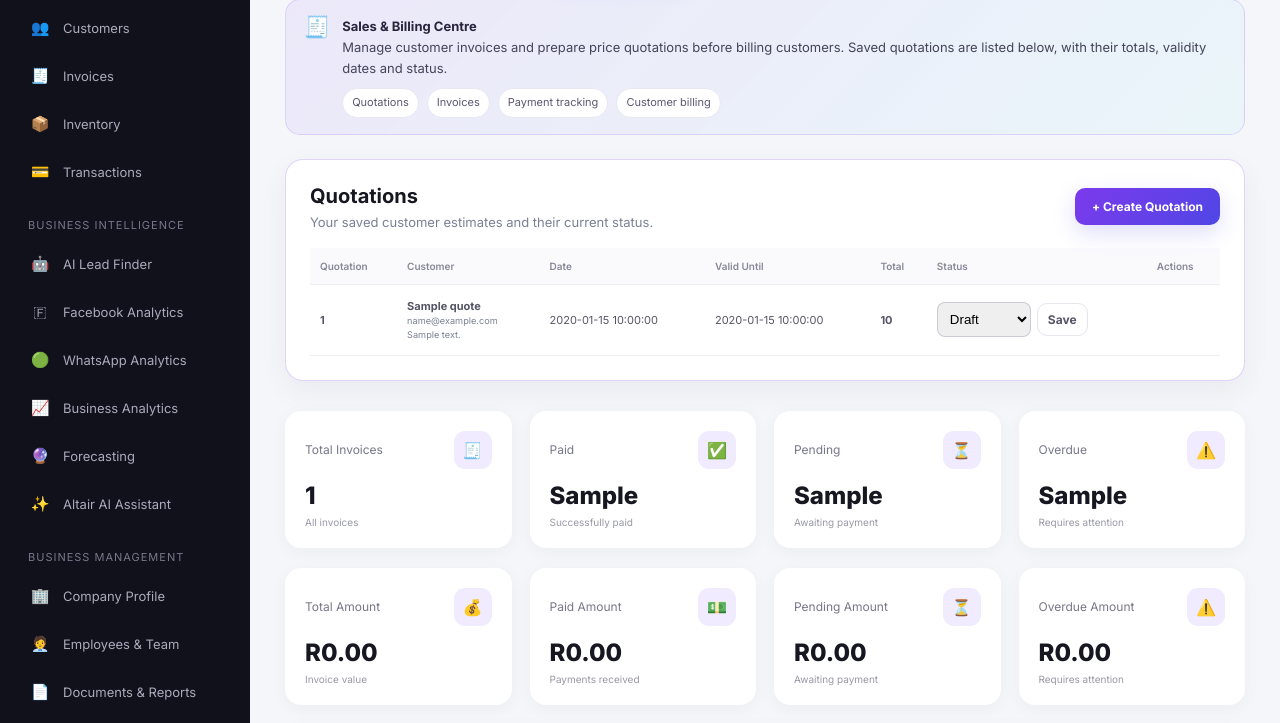
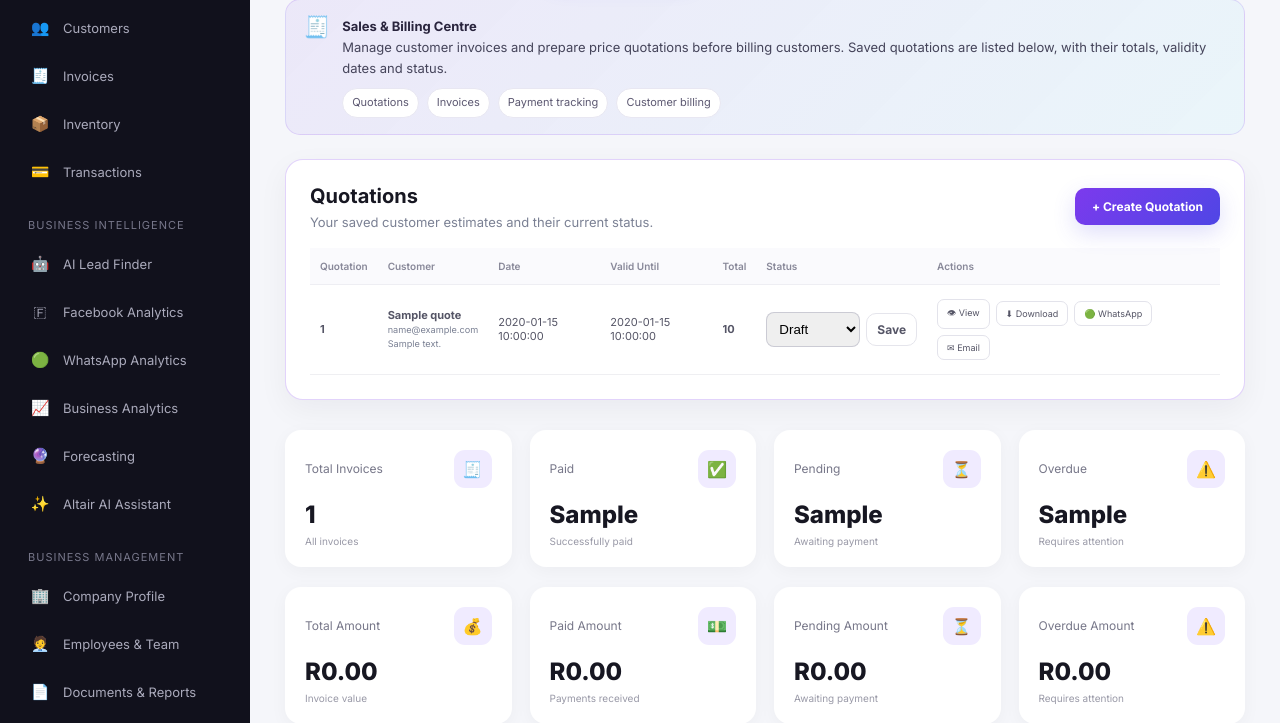
Before and after one commit to PrinceMasimbaMbizi/Altair_business_suites, a Flask app: template templates/invoice.html in a window 1280 px wide. Shown: the part 171-894 px from the top of the page. Run offline with Flask 3, Linux system fonts and the light colour scheme; the template is opened without the code that fills it: most values are stand-ins (such as "Sample title", 1, 10 or a date in 2020).

Commit message:
fixed the button for the quotation

```diff
--- a/templates/invoice.html
+++ b/templates/invoice.html
@@ -2090,6 +2090,36 @@
                                             style="padding:8px 10px;">Save</button>
                                     </form>
                                 </td>
+                                <td style="padding:14px 10px;min-width:290px;">
+                                    <div class="actions"
+                                        style="display:flex;gap:6px;flex-wrap:wrap;align-items:center;">
+                                        <a class="action" href="/quotations/{{ quote.id }}"
+                                            title="View this quotation">👁 View</a>
+
+                                        <a class="action" href="/quotations/{{ quote.id }}/download"
+                                            title="Download this quotation as PDF">⬇ Download</a>
+
+                                        <button type="button" class="action" onclick="shareQuotationWhatsApp(this)"
+                                            data-number="{{ quote.quotation_number|default('', true)|e }}"
+                                            data-customer="{{ quote.customer_name|default('', true)|e }}"
+                                            data-total="{{ quote.total|default(0, true)|e }}"
+                                            data-valid="{{ quote.valid_until|default('', true)|e }}"
+                                            data-phone="{{ quote.customer_phone|default('', true)|e }}"
+                                            data-url="{{ request.host_url.rstrip('/') }}/quotations/{{ quote.id }}">
+                                            🟢 WhatsApp
+                                        </button>
+
+                                        <button type="button" class="action" onclick="shareQuotationEmail(this)"
+                                            data-number="{{ quote.quotation_number|default('', true)|e }}"
+                                            data-customer="{{ quote.customer_name|default('', true)|e }}"
+                                            data-total="{{ quote.total|default(0, true)|e }}"
+                                            data-valid="{{ quote.valid_until|default('', true)|e }}"
+                                            data-email="{{ quote.customer_email|default('', true)|e }}"
+                                            data-url="{{ request.host_url.rstrip('/') }}/quotations/{{ quote.id }}">
+                                            ✉ Email
+                                        </button>
+                                    </div>
+                                </td>
                             </tr>
                             {% endfor %}
                         </tbody>
@@ -3272,6 +3302,37 @@
         }
 
 
+        function shareQuotationWhatsApp(button) {
+            const d = button.dataset;
+            const message =
+                `Hello ${d.customer || "there"},\\n\\n` +
+                `Please find quotation ${d.number || ""} from our business.\\n` +
+                `Total: R${d.total || "0.00"}\\n` +
+                (d.valid ? `Valid until: ${d.valid}\\n` : "") +
+                `\\nView quotation: ${d.url}\\n\\nThank you.`;
+            const phone = (d.phone || "").replace(/[^0-9]/g, "");
+            const whatsappUrl = phone
+                ? `https://wa.me/${phone}?text=${encodeURIComponent(message)}`
+                : `https://wa.me/?text=${encodeURIComponent(message)}`;
+            window.open(whatsappUrl, "_blank", "noopener,noreferrer");
+        }
+
+        function shareQuotationEmail(button) {
+            const d = button.dataset;
+            const subject = `Quotation ${d.number || ""}`;
+            const body =
+                `Hello ${d.customer || "there"},\\n\\n` +
+                `Please find the details for quotation ${d.number || ""}.\\n` +
+                `Total: R${d.total || "0.00"}\\n` +
+                (d.valid ? `Valid until: ${d.valid}\\n` : "") +
+                `\\nView quotation: ${d.url}\\n\\nThank you.`;
+            const emailUrl =
+                `mailto:${encodeURIComponent(d.email || "")}` +
+                `?subject=${encodeURIComponent(subject)}` +
+                `&body=${encodeURIComponent(body)}`;
+            window.location.href = emailUrl;
+        }
+
         document.addEventListener("keydown", function (event) {
             if (event.key === "Escape") closeQuotationModal();
         });
```
